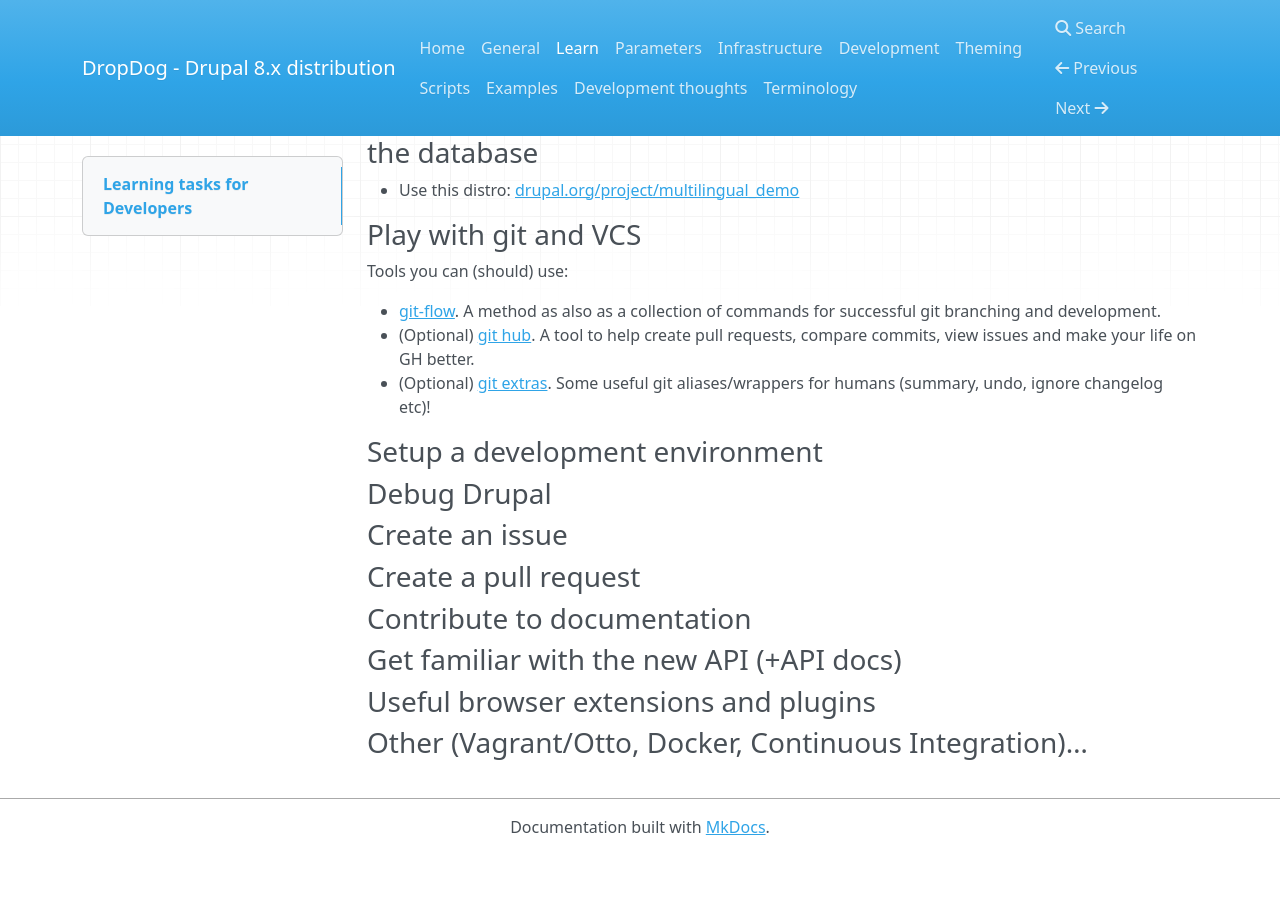
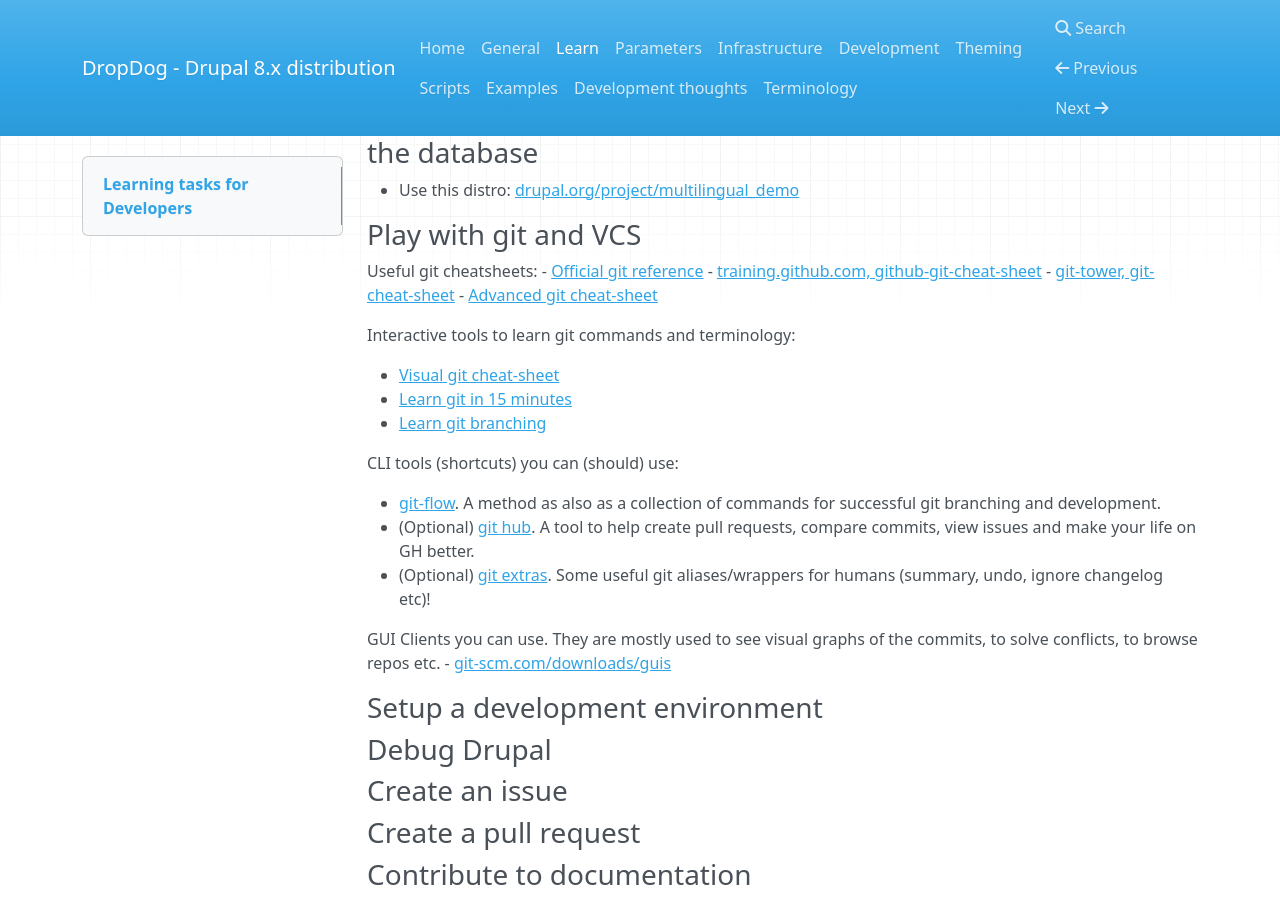
Before and after one commit to dropdog/docs, an MkDocs documentation site: the page built from docs/learn.md, in a window 1280 px wide and 900 px high, scrolled down 421 px. Built offline with MkDocs 1.6.1, drawn with Linux system fonts in a browser that asks for light colours; nearby versions of some CDN libraries; old or Windows-style settings are respelled for this version of MkDocs; before the commit the page ends 1276 px from its top, so only the background shows below that.

Commit message:
Add cheatsheets for git related matters

```diff
--- a/docs/learn.md
+++ b/docs/learn.md
@@ -20,11 +20,27 @@
 - Use this distro: [drupal.org/project/multilingual_demo](https://www.drupal.org/project/multilingual_demo)
 
 ### Play with git and VCS
-Tools you can (should) use:
+
+Useful git cheatsheets:
+- [Official git reference](https://git-scm.com/docs)
+- [training.github.com, github-git-cheat-sheet](https://training.github.com/kit/downloads/github-git-cheat-sheet.pdf)
+- [git-tower, git-cheat-sheet](https://www.git-tower.com/blog/git-cheat-sheet/)
+- [Advanced git cheat-sheet](http://www.cheat-sheets.org/saved-copy/git-cheat-sheet.pdf)
+
+Interactive tools to learn git commands and terminology:
+
+- [Visual git cheat-sheet](http://ndpsoftware.com/git-cheatsheet.html)
+- [Learn git in 15 minutes](https://try.github.io)
+- [Learn git branching](http://pcottle.github.io/learnGitBranching/)
+
+CLI tools (shortcuts) you can (should) use:
 
 - [git-flow](https://github.com/nvie/gitflow). A method as also as a collection of commands for successful git branching and development.
 - (Optional) [git hub](https://hub.github.com/). A tool to help create pull requests, compare commits, view issues and make your life on GH better.
 - (Optional) [git extras](https://github.com/tj/git-extras). Some useful git aliases/wrappers for humans (summary, undo, ignore changelog etc)!
+
+GUI Clients you can use. They are mostly used to see visual graphs of the commits, to solve conflicts, to browse repos etc.
+- [git-scm.com/downloads/guis](https://git-scm.com/downloads/guis)
 
 ### Setup a development environment
 
```
